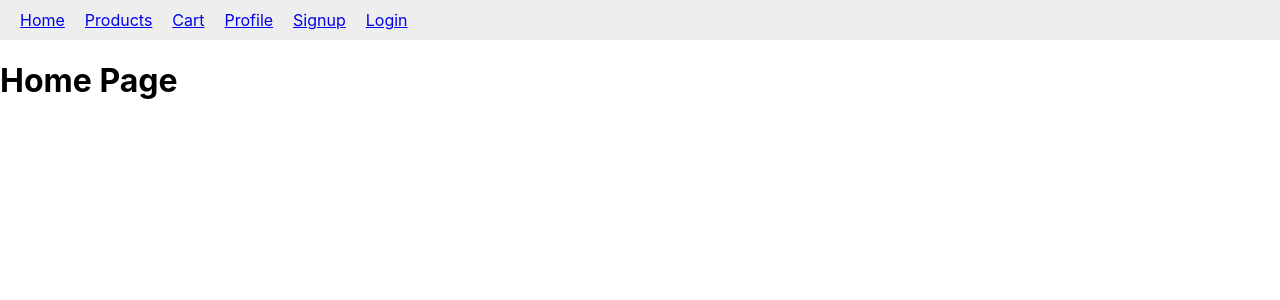
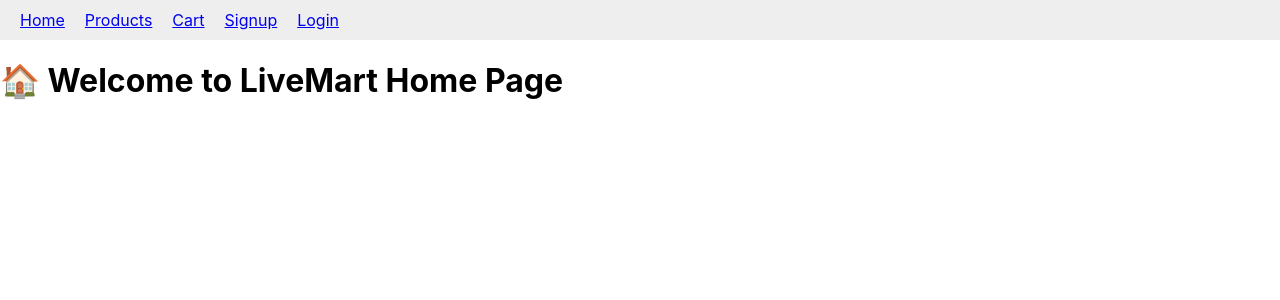
Before and after one commit to mahimahi18/Live-MART-Online-Delivery-System, a React (Create React App) app: page / in a window 1280 px wide. Shown: the top 300 px of the page. Built offline with nearby package versions, Linux system fonts and the light colour scheme.

Commit message:
Routing update

```diff
--- a/src/App.js
+++ b/src/App.js
@@ -1,50 +1,24 @@
-import React from 'react';
 import { BrowserRouter as Router, Routes, Route, Link } from "react-router-dom";
-
-// Placeholder for Home page
-function Home() {
-  return <div><h1>Home Page</h1></div>;
-}
-
-// Placeholder for Products page
-function Products() {
-  return <div><h1>Products Page</h1></div>;
-}
-
-// Placeholder for Cart page
-function Cart() {
-  return <div><h1>Cart Page</h1></div>;
-}
-
-// Placeholder for Profile page
-function Profile() {
-  return <div><h1>Profile Page</h1></div>;
-}
-
-// Placeholder for Signup page
-function Signup() {
-  return <div><h1>Signup Page</h1></div>;
-}
-
-// Placeholder for Login page
-function Login() {
-  return <div><h1>Login Page</h1></div>;
-}
-
-// --- End of placeholder components ---
-
+import Home from "./pages/Home";
+import Products from "./pages/Products";
+import Cart from "./pages/Cart";
+// import Profile from "./pages/Profile"; // Removed
+import Signup from "./pages/Signup";
+import Login from "./pages/Login";
+import CustomerDashboard from "./pages/CustomerDashboard";
+import RetailerDashboard from "./pages/RetailerDashboard";
+import WholesalerDashboard from "./pages/WholesalerDashboard";
 
 function App() {
   return (
     <Router>
-      <nav style={{ padding: "10px", background: "#eee", flexWrap: "wrap" }}>
+      <nav style={{ padding: "10px", background: "#eee" }}>
         <Link to="/" style={{ margin: "10px" }}>Home</Link>
         <Link to="/products" style={{ margin: "10px" }}>Products</Link>
         <Link to="/cart" style={{ margin: "10px" }}>Cart</Link>
-        <Link to="/profile" style={{ margin: "10px" }}>Profile</Link>
+        {/* <Link to="/profile" style={{ margin: "10px" }}>Profile</Link> // Removed */}
         <Link to="/signup" style={{ margin: "10px" }}>Signup</Link>
         <Link to="/login" style={{ margin: "10px" }}>Login</Link>
-
       </nav>
 
       <Routes>
@@ -52,11 +26,14 @@ function App() {
         <Route path="/" element={<Home />} />
         <Route path="/products" element={<Products />} />
         <Route path="/cart" element={<Cart />} />
-        <Route path="/profile" element={<Profile />} />
+        {/* <Route path="/profile" element={<Profile />} /> // Removed */}
 
-        {/* Auth + dashboard routes (these were already correct) */}
+        {/* New auth + dashboard routes */}
         <Route path="/signup" element={<Signup />} />
         <Route path="/login" element={<Login />} />
+        <Route path="/customer-dashboard" element={<CustomerDashboard />} />
+        <Route path="/retailer-dashboard" element={<RetailerDashboard />} />
+        <Route path="/wholesaler-dashboard" element={<WholesalerDashboard />} />
       </Routes>
     </Router>
   );
```
